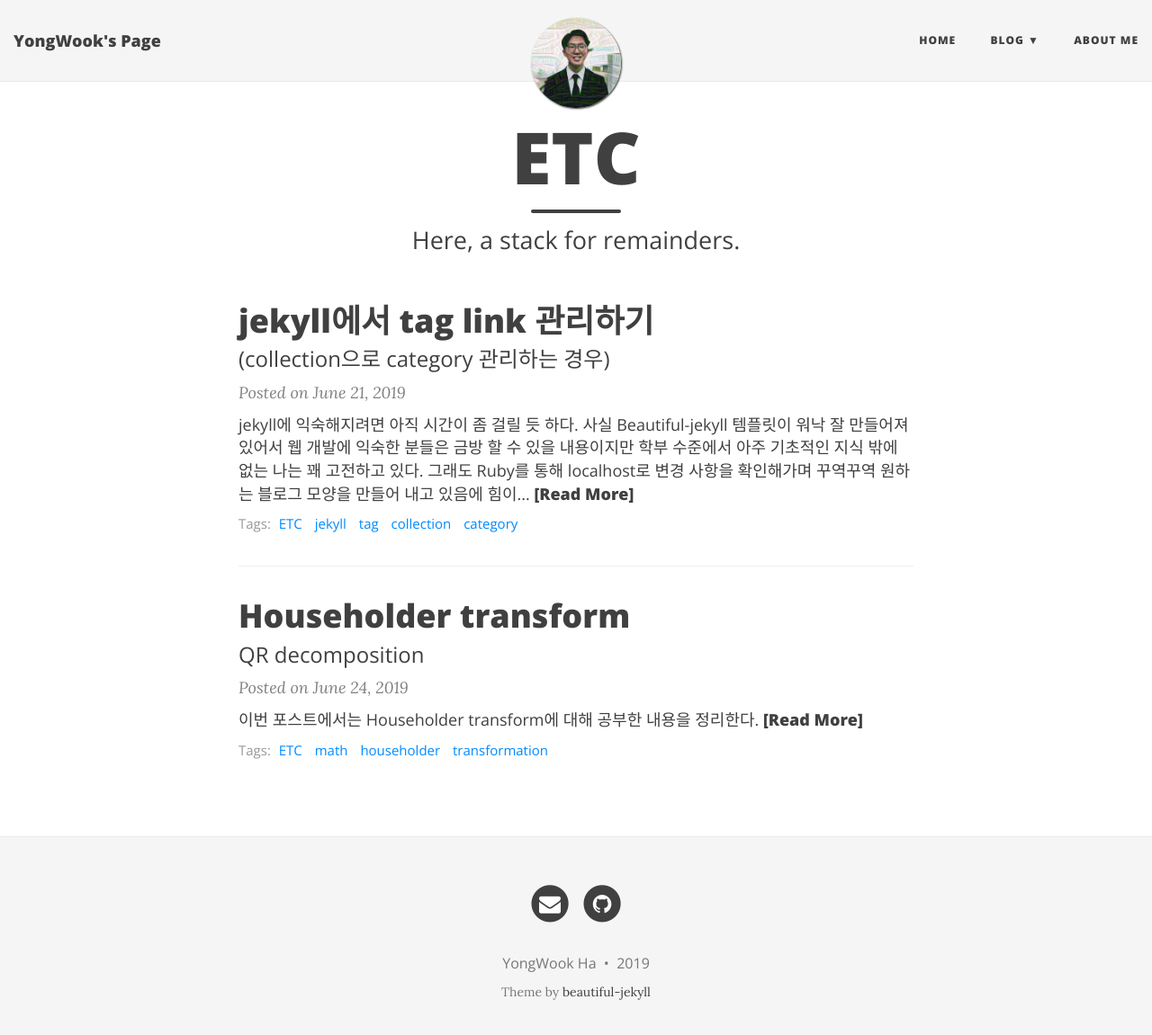
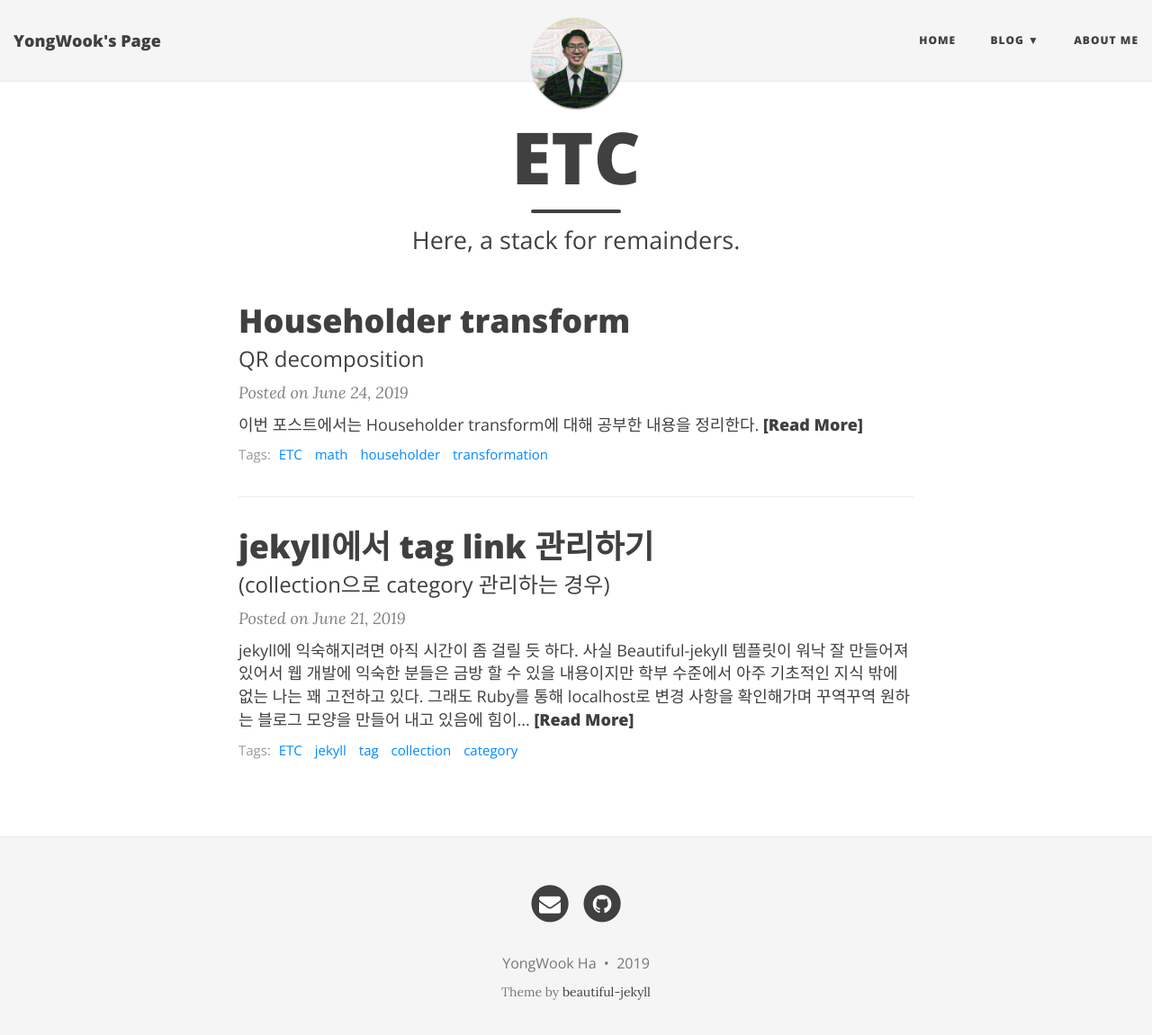
Before and after one commit to YongWookHa/yongwookha.github.io_, a Jekyll site: the page built from collections/_ETC/index.html, in a window 1280 px wide and 1164 px high. Shown: the top 1151 px of the window at 90% size. Built offline with Jekyll 4.4.1, drawn with Linux system fonts in a browser that asks for light colours; nearby versions of some CDN libraries.

Commit message:
fix: post ordering by dates

```diff
--- a/collections/_Books/index.html
+++ b/collections/_Books/index.html
@@ -6,7 +6,8 @@ use-site-title: true
 ---
 
 <div class="posts-list">
-    {% for post in site.Books %}
+    {% assign posts = site.Books | sort:"date" | reverse %}
+    {% for post in posts %}
       {% if post.url contains 'index' %}
         {% continue %}
       {% endif %}
--- a/collections/_Diary/index.html
+++ b/collections/_Diary/index.html
@@ -5,7 +5,8 @@ subtitle: Here, you will find out much about me.
 use-site-title: true
 ---
 <div class="posts-list">
-  {% for post in site.Diary %}
+  {% assign posts = site.Diary | sort:"date" | reverse %}
+  {% for post in posts %}
     {% if post.url contains 'index' %}
       {% continue %}
     {% endif %}
--- a/collections/_ETC/index.html
+++ b/collections/_ETC/index.html
@@ -6,7 +6,8 @@ use-site-title: true
 ---
 
 <div class="posts-list">
-    {% for post in site.ETC %}
+    {% assign posts = site.ETC | sort:"date" | reverse %}
+    {% for post in posts %}
       {% if post.url contains 'index' %}
         {% continue %}
       {% endif %}
--- a/collections/_Machine_Learning/index.html
+++ b/collections/_Machine_Learning/index.html
@@ -6,7 +6,8 @@ use-site-title: true
 ---
 
 <div class="posts-list">
-    {% for post in site.Machine_Learning %}
+    {% assign posts = site.Machine_Learning | sort:"date" | reverse %}
+    {% for post in posts %}
       {% if post.url contains 'index' %}
         {% continue %}
       {% endif %}
--- a/collections/_Travel/index.html
+++ b/collections/_Travel/index.html
@@ -6,7 +6,8 @@ use-site-title: true
 ---
 
 <div class="posts-list">
-    {% for post in site.Travel %}
+    {% assign posts = site.Travel | sort:"date" | reverse %}
+    {% for post in posts %}
       {% if post.url contains 'index' %}
         {% continue %}
       {% endif %}
```
